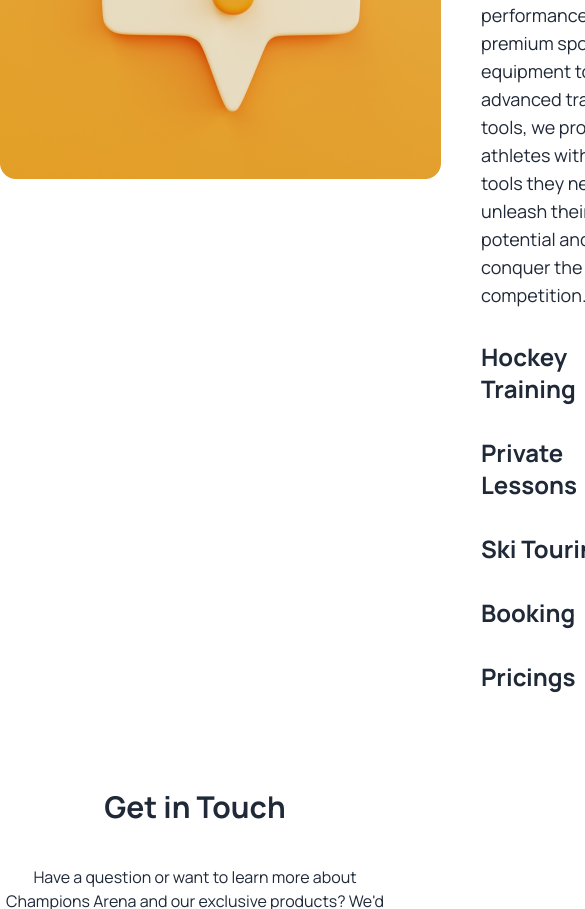
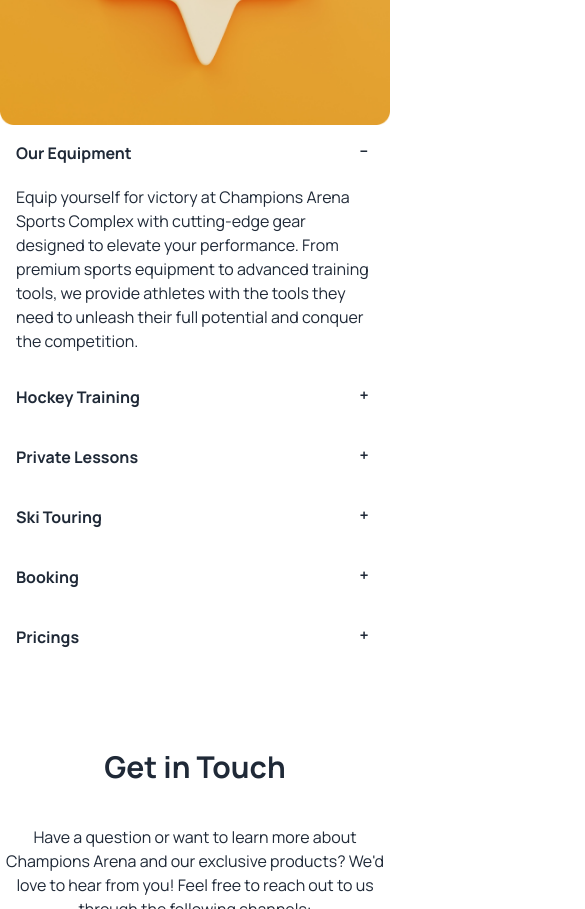
Before and after one commit to SHAYAN-ABRAR/Champions-Arena-Website, a plain HTML site: page index.html in a window 390 px wide. Shown: the part 7220-8129 px from the top of the page, 585 px wide, since content can reach past the window. Drawn offline with nearby package versions, Linux system fonts and the light colour scheme.

Commit message:
done with Responsive

```diff
--- a/index.html
+++ b/index.html
@@ -481,29 +481,29 @@
         </section>
 
         <!-- bonus section -->
-        <section class="flex">
-            <div class="flex-shrink-0 mr-3">
-                <img src="images/11.png" alt="">
+        <section class="flex flex-col lg:flex-row">
+            <div class="flex-shrink-0 lg:mr-3">
+                <img src="images/11.png" alt="" class="w-full h-auto lg:w-auto lg:h-auto">
             </div>
-            <div>
-                <div class="collapse collapse-plus bg-white ml-3">
+            <div class="lg:w-3/4">
+                <div class="collapse collapse-plus bg-white lg:ml-3">
                     <input type="radio" name="my-accordion-3" checked="checked" />
-                    <div class="collapse-title text-2xl font-bold">
+                    <div class="collapse-title lg:text-2xl font-bold">
                         Our Equipment
                     </div>
-                    <div class="collapse-content text-lg">
+                    <div class="collapse-content lg:text-lg">
                         <p>Equip yourself for victory at Champions Arena Sports Complex with cutting-edge gear designed
                             to elevate your performance. From premium sports equipment to advanced training tools, we
                             provide athletes with the tools they need to unleash their full potential and conquer the
                             competition.</p>
                     </div>
                 </div>
-                <div class="collapse collapse-plus bg-white ml-3">
+                <div class="collapse collapse-plus bg-white lg:ml-3">
                     <input type="radio" name="my-accordion-3" />
-                    <div class="collapse-title text-2xl font-bold">
+                    <div class="collapse-title lg:text-2xl font-bold">
                         Hockey Training
                     </div>
-                    <div class="collapse-content text-lg">
+                    <div class="collapse-content lg:text-lg">
                         <p>Hone your skills on the ice at Champions Arena's state-of-the-art Hockey Training facility.
                             Our expert coaches and top-notch facilities provide an immersive training experience,
                             guiding players to elevate their game and master the art of hockey. Join us on the rink and
@@ -511,24 +511,24 @@
                             sport.</p>
                     </div>
                 </div>
-                <div class="collapse collapse-plus bg-white ml-3">
+                <div class="collapse collapse-plus bg-white lg:ml-3">
                     <input type="radio" name="my-accordion-3" />
-                    <div class="collapse-title text-2xl font-bold">
+                    <div class="collapse-title lg:text-2xl font-bold">
                         Private Lessons
                     </div>
-                    <div class="collapse-content text-lg">
+                    <div class="collapse-content lg:text-lg">
                         <p>Unlock your full potential with our exclusive private lessons at Champions Arena. Elevate
                             your skills with personalized coaching tailored to your unique strengths and areas for
                             improvement. Our experienced instructors are dedicated to helping you reach new heights,
                             ensuring every session is a winning opportunity on your journey to greatness.</p>
                     </div>
                 </div>
-                <div class="collapse collapse-plus bg-white ml-3">
+                <div class="collapse collapse-plus bg-white lg:ml-3">
                     <input type="radio" name="my-accordion-3" />
-                    <div class="collapse-title text-2xl font-bold">
+                    <div class="collapse-title lg:text-2xl font-bold">
                         Ski Touring
                     </div>
-                    <div class="collapse-content text-lg">
+                    <div class="collapse-content lg:text-lg">
                         <p>Embark on thrilling ski touring adventures at Champions Arena, where our state-of-the-art
                             sports complex offers pristine slopes and breathtaking landscapes. Whether you're a seasoned
                             pro or a beginner, experience the exhilaration of ski touring in a setting designed for
@@ -536,24 +536,24 @@
                         </p>
                     </div>
                 </div>
-                <div class="collapse collapse-plus bg-white ml-3">
+                <div class="collapse collapse-plus bg-white lg:ml-3">
                     <input type="radio" name="my-accordion-3" />
-                    <div class="collapse-title text-2xl font-bold">
+                    <div class="collapse-title lg:text-2xl font-bold">
                         Booking
                     </div>
-                    <div class="collapse-content text-lg">
+                    <div class="collapse-content lg:text-lg">
                         <p>Unlock the thrill of the game! Secure your spot at Champions Arena Sports Complex with
                             hassle-free booking. Elevate your sports experience and reserve your playtime effortlessly.
                             Get ready for action-packed moments and unforgettable victories – reserve your game today!
                         </p>
                     </div>
                 </div>
-                <div class="collapse collapse-plus bg-white ml-3">
+                <div class="collapse collapse-plus bg-white lg:ml-3">
                     <input type="radio" name="my-accordion-3" />
-                    <div class="collapse-title text-2xl font-bold">
+                    <div class="collapse-title lg:text-2xl font-bold">
                         Pricings
                     </div>
-                    <div class="collapse-content text-lg">
+                    <div class="collapse-content lg:text-lg">
                         <p>Discover our transparent and flexible pricing plans at Champions Arena, where we believe in
                             providing accessibility to everyone. From individual passes to family packages, our pricing
                             options cater to all, ensuring an immersive sports experience for everyone. Join us and
```
